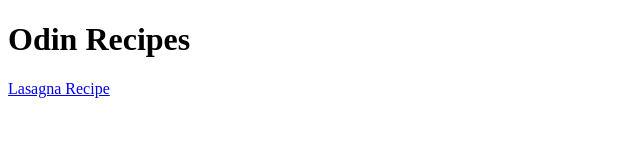
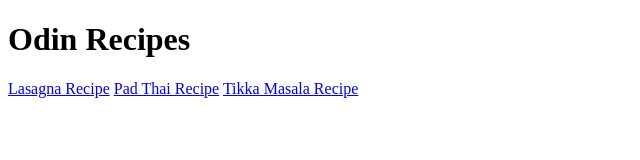
Before and after one commit to hanadmse/odin-recipes, a plain HTML site: page index.html in a window 1280 px wide. Shown: the whole page, without its empty margins (0-640 px from the left). Drawn offline with Linux system fonts and the light colour scheme.

Commit message:
Adding links for pad thai and tikka masala recipe

```diff
--- a/index.html
+++ b/index.html
@@ -8,5 +8,7 @@
 <body>
     <h1>Odin Recipes</h1>
     <a href = "recipes/lasagna.html"> Lasagna Recipe</a>
+    <a href = "recipes/padthai.html"> Pad Thai Recipe</a>
+    <a href = "recipes/tikkamasala.html"> Tikka Masala Recipe</a>
 </body>
 </html>
```
